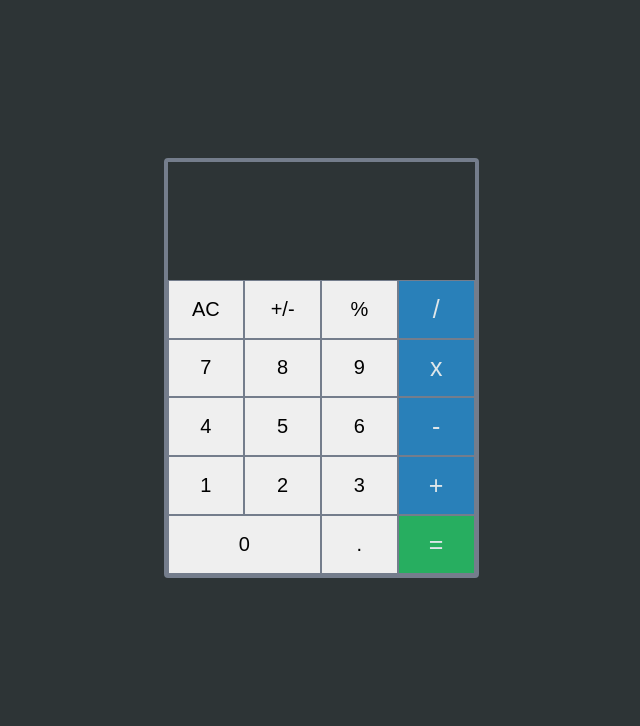
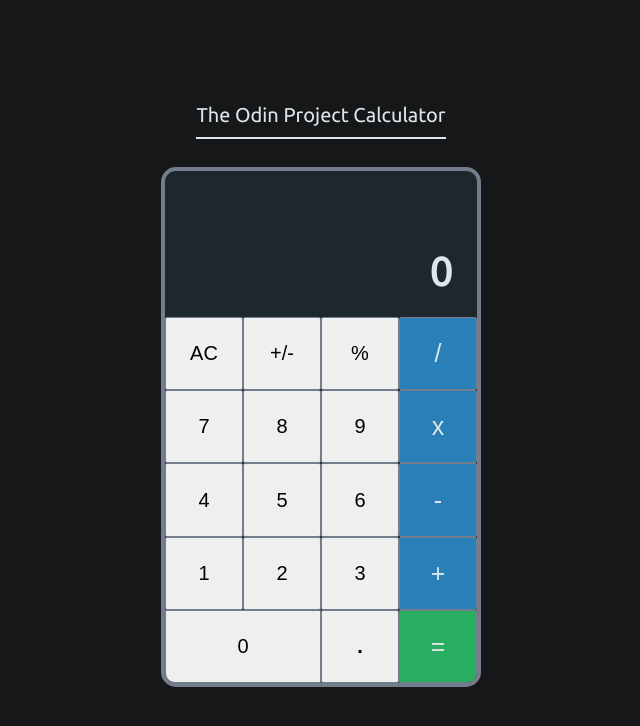
Before and after one commit to Tenacious-Qi/calculator, a plain HTML site: page index.html in a window 1280 px wide. Both pictures are taken after a click on the button "AC". Shown: the whole page, without its empty margins (319-959 px from the left). Drawn offline with Linux system fonts and the light colour scheme.

Commit message:
added decimal point functionality, changed styling

```diff
--- a/index.html
+++ b/index.html
@@ -5,16 +5,17 @@
         <meta name="viewport" content="width=device-width initial-scale=1.0">
         <link rel="stylesheet" href="style.css">
         <link href="https://fonts.googleapis.com/css?family=Ubuntu:400,500,700&display=swap" rel="stylesheet">
-        <title>Basic Calculator</title>
+        <title>Calculator</title>
     </head>
     <body>
+        <h1>The Odin Project Calculator</h1>
         <div id="container">
             <div class="display"></div>
             <div class="display-answer">
             </div>
-            <button class="clear">AC</button>
-            <button class="opposite">+/-</button>
-            <button class="percent">%</button>
+            <button class="clear other">AC</button>
+            <button class="opposite other">+/-</button>
+            <button class="percent other">%</button>
             <button class="operator divide">/</button>
             <button class="number" value="7">7</button>
             <button class="number" value="8">8</button>
@@ -29,7 +30,7 @@
             <button class="number" value="3">3</button>
             <button class="operator add">+</button>
             <button class="number zero" value="0">0</button>
-            <button class="decimal">.</button>
+            <button class="decimal other" value =".">.</button>
             <button class="operator equals">=</button>
         </div>
         <script src="main.js"></script>
--- a/main.js
+++ b/main.js
@@ -2,7 +2,7 @@
 function subtract (a, b) {return a - b;}
 function multiply (a, b) {return a * b;}
 function divide (a, b) {
-    if (a / b === Infinity || a / b === -Infinity || a === 0 & b === 0) {
+    if (a / b === Infinity || a / b === -Infinity || a === 0 && b === 0) {
         return 'Not a number';
     } else {
         return a / b;
@@ -34,10 +34,16 @@
 const operators = document.querySelectorAll('.operator');
 const displayedNum = document.querySelector('.display');
 const displayedAnswer = document.querySelector('.display-answer');
+const decimal = document.querySelector('.decimal');
+
+displayedAnswer.textContent = 0;
+
 let calc = {};
 let operated;
 let calculated;
 let operatorVar;
+
+// -- PRIMARY DISPLAY POPULATOR -- //
 
 function displayNumbers() {
     if (!operated) {
@@ -45,19 +51,17 @@
             calc.display = +(displayedNum.textContent += number.value);
             calc.num1 = calc.display;
         }));
-    }
-}
-
-function setSecondNum() {
-    if (operated) {
-        displayedNum.textContent = displayNumbers();
-        calc.num2 = calc.display;
-        displayedAnswer.textContent = calc.display + ` ${operatorVar.textContent} `;
+        decimal.addEventListener('click', (e) => {
+            calc.display = displayedNum.textContent += decimal.textContent;
+            decimal.disabled = true;
+        });
     }
 }
 
 function determineOperator() {
+
     operators.forEach(operator => operator.addEventListener('click', () => {
+
         if (operator !== equals) operatorVar = operator;
         operated = true;
         calculated = false;
@@ -80,15 +84,31 @@
     }));
 }
 
+function setSecondNum() {
+    if (operated) {
+
+        displayedNum.textContent = displayNumbers();
+        calc.num2 = calc.display;
+        displayedAnswer.textContent = calc.display + ` ${operatorVar.textContent} `;
+    }
+    if (!calc.display) { // what to do if operator clicked before a number
+
+        displayedAnswer.textContent = 0;
+        calc.answer = 0;
+        calc.num2 = calc.answer;
+    }
+    decimal.disabled = false;
+}
+
 function displayResult() {
+
     equals.addEventListener('click', () => {
         calculated = true;
         operated = false;
-        if (!calc.operator && !calc.num2) {
-            displayedAnswer.textContent = calc.display;
-        }
+        if (!calc.operator && !calc.num2) displayedAnswer.textContent = calc.display;
+        if (displayedAnswer.textContent.includes('NaN')) displayedAnswer.textContent = 'Not a number';
+
         displayedAnswer.textContent = operate(calc.operator, calc.num2, calc.num1);
-        if (displayedAnswer.textContent.includes('NaN')) displayedAnswer.textContent = 'Not a number';
         calc.answer = +displayedAnswer.textContent;
         calc.num1 = calc.answer;
         calc.display = +displayedNum.textContent;
@@ -98,27 +118,35 @@
     });
 }
 
+// -- HELPER FUNCTIONS -- //
+
 function modify() {
     displayedAnswer.textContent = displayedNum.textContent;
     calc.answer = +displayedAnswer.textContent; // this allowed answer field to be operated on if only equals sign is clicked
     calc.display = calc.answer;
+    displayedAnswer.textContent = calc.display;
 }
 
 function reset() {
     if (calculated) {
     displayedNum.textContent = '';
     calc.display = calc.answer; // this allowed me to string together calculations
+    decimal.disabled = false;
     }
 }
 
+//--- EVENT LISTENERS FOR ACCESSORY BUTTONS -- //
+
 clear.addEventListener('click', () => {
   displayedNum.textContent = '';
-  displayedAnswer.textContent = '';
+  displayedAnswer.textContent = 0;
   calc = {};
   calculated = false;
+  decimal.disabled = false;
 });
 
 percent.addEventListener('click', () => {
+
     if (!calc.num2 && !calculated) {
         displayedAnswer.textContent = (calc.num1 * .01);
         displayedNum.textContent = +(calc.display * .01);
@@ -139,9 +167,24 @@
 });
 
 opposite.addEventListener('click', () => {
-    displayedAnswer.textContent = +(calc.display * -1);
-    displayedNum.textContent = +(calc.display * -1);
-    calc.display = +displayedAnswer.textContent;
+    if (!calc.num2 && !calculated) {
+        displayedAnswer.textContent = +(calc.display * -1);
+        displayedNum.textContent = +(calc.display * -1);
+        calc.answer = +(displayedNum.textContent);
+        calc.display = calc.answer;
+    }
+    else if (operated) {
+        displayedAnswer.textContent = operate(multiply, 1, calc.num1 * -1);
+        calc.display = +displayedAnswer.textContent;
+        calc.num1 = calc.display;
+    }
+    else if (calculated) {
+        displayedAnswer.textContent = (calc.num1 * -1);
+        displayedNum.textContent = +(calc.display * -1);
+        calc.answer = +(displayedNum.textContent);
+        calc.display = calc.answer;
+    }
+
 });
 
 displayNumbers();
--- a/style.css
+++ b/style.css
@@ -3,6 +3,7 @@
     --gray: #dfe6e9;
     --darkergray: #747d8c;
     --red: #c0392b;
+    --purple: #9b59b6;
     --blue: #2980b9; /*belize hole */
     --green: #27ae60; /* nephritis */
   }
@@ -13,7 +14,7 @@
     font-size: 10px;
     font-weight: 500;
     color: var(--gray);
-    background-color: var(--black);
+    background-color: #161718;
 }
 *,
 *:before,
@@ -27,34 +28,38 @@
     align-items: center;
     justify-content: center;
     height: 100%;
-    min-height: 90vh;
+    min-height: 95vh;
+}
+
+h1 {
+    padding-bottom: 10px;
+    border-bottom: solid 2px var(--gray);
+    font-weight: 400;
 }
 
 #container {
+    margin-top: 15px;
+    background-color: #1e272e;
     display: grid;
     grid-template-columns: repeat(4, 1fr);
     grid-template-rows: repeat(7, 1fr);
     justify-content: center;
-    width: 315px;
-    height: 420px;
+    width: 320px;
+    height: 520px;
     border: 4px solid var(--darkergray);
-    border-radius: 4px;
+    border-radius: 15px;
 }
 
 button {
     border: 1px solid var(--darkergray);
     font-size: 2rem;
+    border-radius: 2px;
 }
 
-button:active {
-    transform: translateY(2.5px);
+.number:hover, .other:hover {
+    transform: scale(1.05);
+    transition: .2s;
     background-color: var(--darkergray);
-    transition: .3s;
-}
-
-.operator {
-    background-color: var(--blue);
-    color: var(--gray);
 }
 
 .display, .display-answer {
@@ -64,23 +69,24 @@
     justify-content: flex-end;
     letter-spacing: 1.5px;
     overflow: hidden;
+    font-weight: 400;
 }
 
 .display {
     grid-column: 1 / 5;
     grid-row: 1 / 2;
-    font-size: 1.8rem;
+    font-size: 2.6rem;
+    font-weight: 400;
     padding-right: 10px;
 }
 
 .display-answer {
     grid-row: 2 / 3;
     grid-column: 1 / 5;
-    font-size: 3rem;
-    padding-right: 20px;
-    padding-bottom: 15px;
-    /* background-color: var(--gray); */
-    /* color: var(--black); */
+    font-size: 4.2rem;
+    font-weight: 500;
+    padding-right: 22px;
+    padding-bottom: 20px;
 }
 
 .error-message {
@@ -89,12 +95,32 @@
 
 .zero {
     grid-column: 1 / 3;
+    border-radius: 0 0 0 10px;
+}
+
+.operator {
+    background-color: var(--blue);
+    color: var(--gray);
+    font-size: 2.5rem;
+}
+
+.operator:hover {
+    background-color: var(--green);
+    transform: scale(1.05);
+    transition: .2s;
 }
 
 .equals {
     background-color: var(--green);
+    border-radius: 0 0 10px 0;
 }
 
-.operator {
-    font-size: 2.5rem;
+.equals:hover {
+    background-color: var(--purple);
+    transform: scale(1.05);
+    transition: .2s;
 }
+
+.decimal {
+    font-weight: 700;
+}
```
